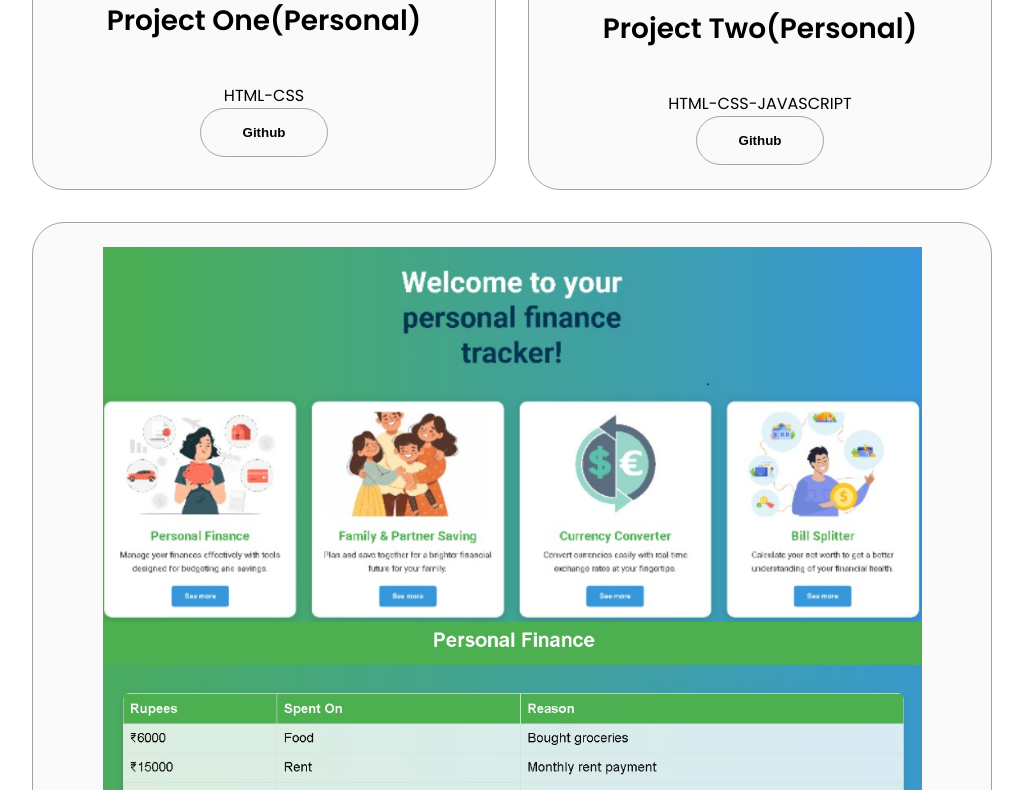
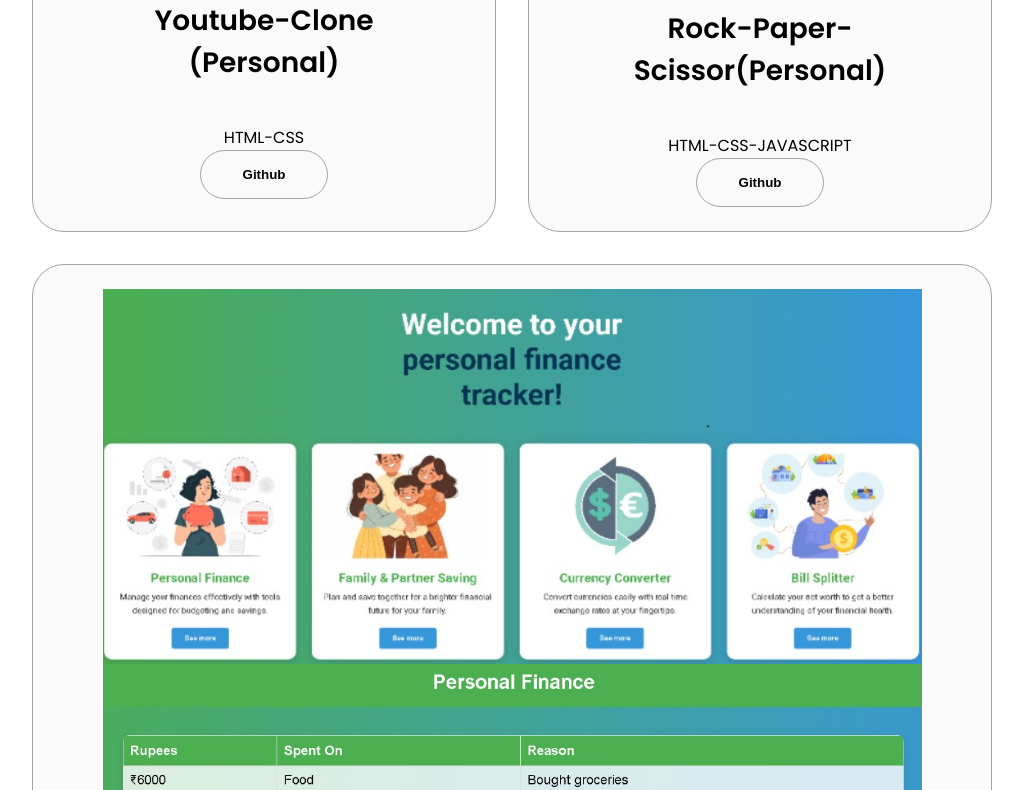
Before and after one commit to Payel1562/MyPortfolio, a plain HTML site: page index.html in a window 1280 px wide. Shown: the part 3092-3882 px from the top of the page, without its empty margins (128-1151 px from the left). Drawn offline with Linux system fonts and the light colour scheme.

Commit message:
Update index.html

```diff
--- a/index.html
+++ b/index.html
@@ -162,7 +162,7 @@
         <img src="./assets/youtube-clone.jpg" alt="Project-1" class="project-img img-1" />
         <img src="./assets/youtube_clone.jpg" alt="Project-1" class="project-img img-2" />
       </div>
-      <h2 class="experience-sub-title project-title">Project One(Personal)</h2><br>HTML-CSS
+      <h2 class="experience-sub-title project-title">Youtube-Clone<br>(Personal)</h2><br>HTML-CSS
       <div class="btn-container">
         <button class="btn btn-color-2 project-btn" onclick="location.href='https://github.com/Payel1562/Youtube-Clone'">
           Github
@@ -176,7 +176,7 @@
       <div class="article-container">
         <img src="./assets/rock-paper-scissor-clone.jpg" alt="Project-2" class="project-img" />
       </div>
-      <h2 class="experience-sub-title project-title">Project Two(Personal)</h2><br>HTML-CSS-JAVASCRIPT
+      <h2 class="experience-sub-title project-title">Rock-Paper-Scissor(Personal)</h2><br>HTML-CSS-JAVASCRIPT
       <div class="btn-container">
         <button class="btn btn-color-2 project-btn" onclick="location.href='https://github.com/Payel1562/Rock-Paper-Scissors'">
           Github
@@ -192,7 +192,7 @@
         <img src="./assets/img.jpg" alt="Project-3" class="project-img" />
         <img src="./assets/img1.jpg" alt="Project-3" class="project-img" />
       </div>
-      <h2 class="experience-sub-title project-title">Project Three(Hackathon)</h2><br>HTML-CSS-JAVASCRIPT
+      <h2 class="experience-sub-title project-title">Budget-Management(Hackathon)</h2><br>HTML-CSS-JAVASCRIPT
       <div class="btn-container">
         <button class="btn btn-color-2 project-btn" onclick="location.href='https://github.com/Payel1562/Budget_Management_System'">
           Github
```
